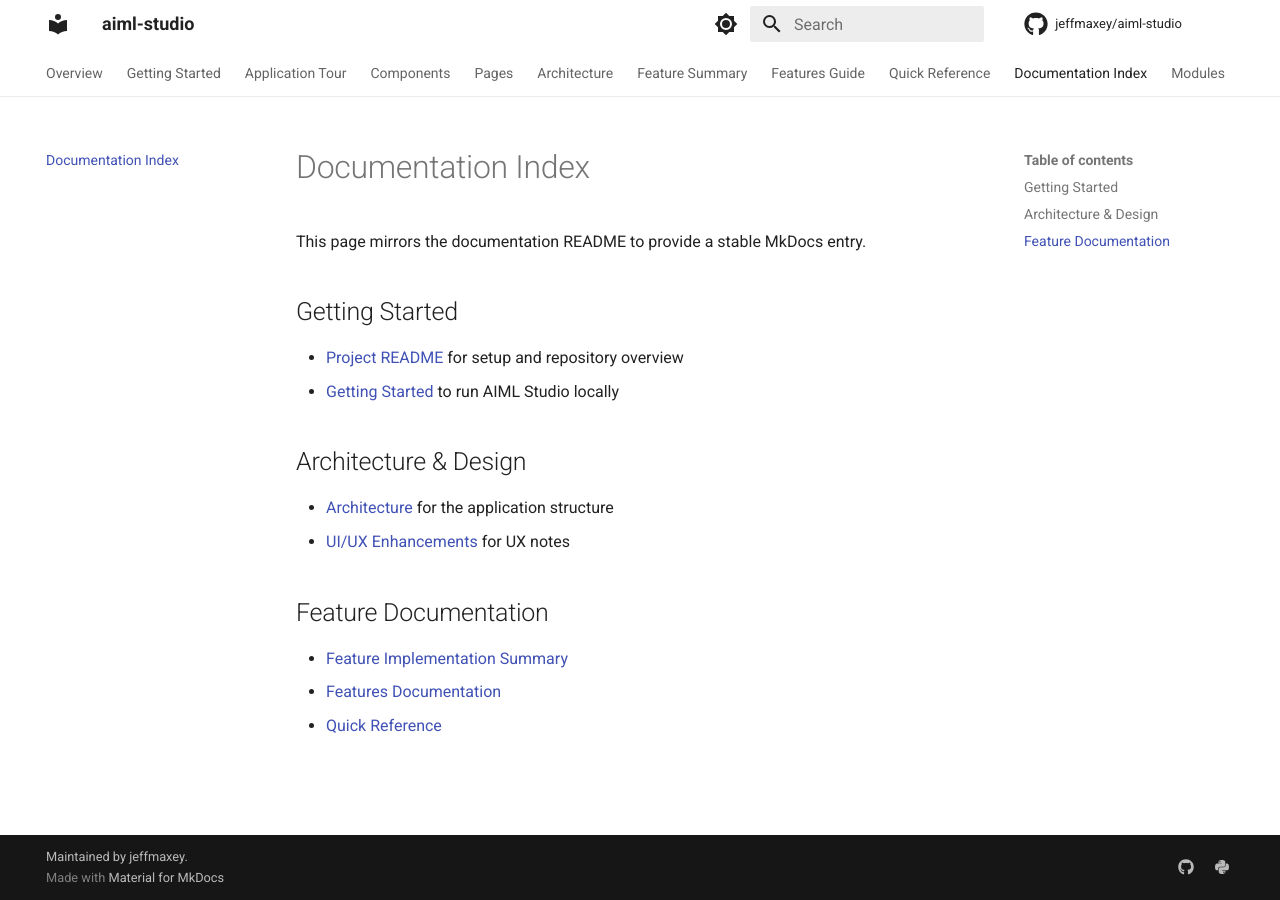
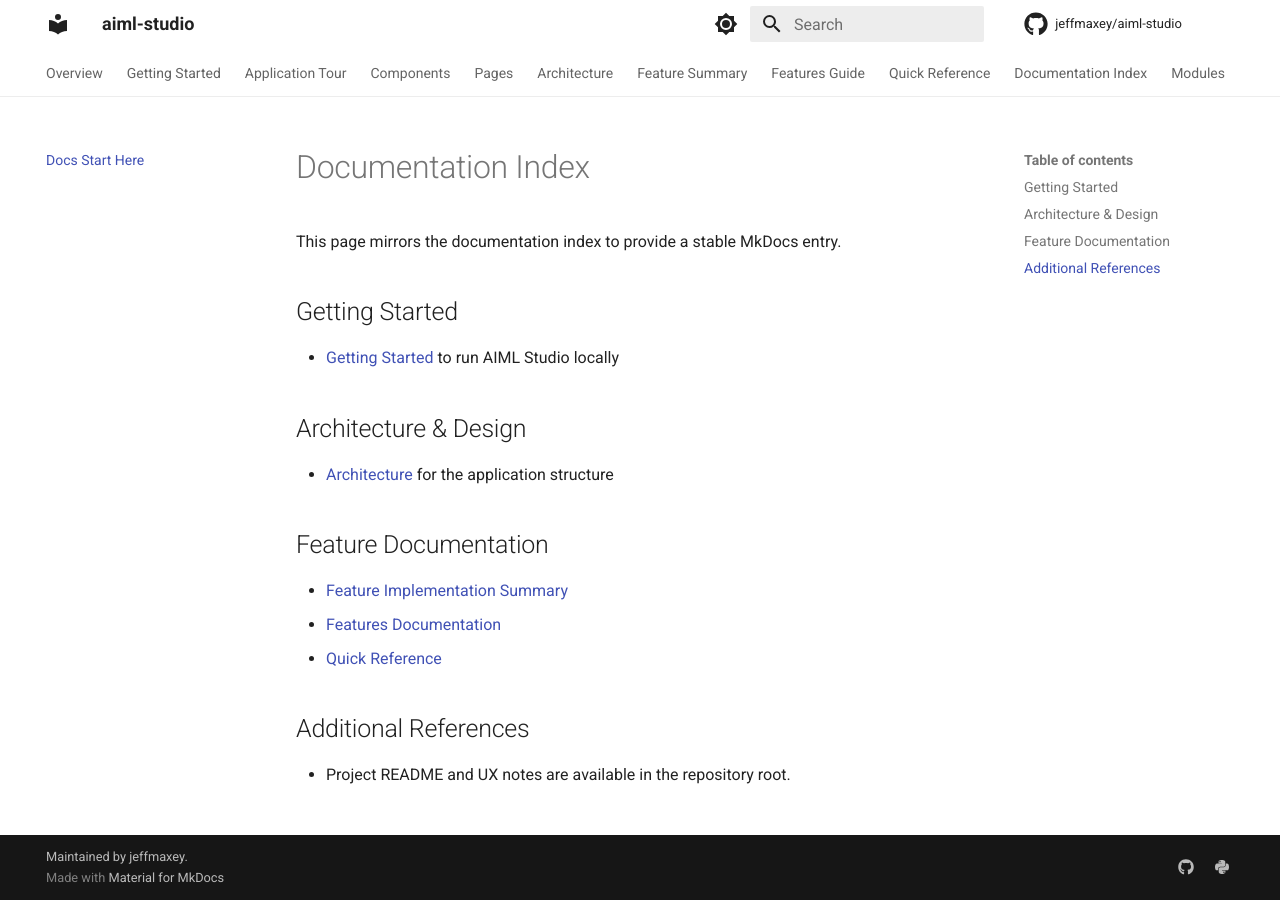
Before and after one commit to jeffmaxey/aiml-studio, an MkDocs documentation site: the page built from docs/docs-index.md, in a window 1280 px wide. Built offline with MkDocs 1.6.1 and Material for MkDocs 9.7.7, drawn with Linux system fonts in a browser that asks for light colours; comment, search, counter and statistics services are not loaded.

Commit message:
Finalize docs index and mkdocs nav
Co-authored-by: jeffmaxey <206414232+jeffmaxey@users.noreply.github.com>

```diff
--- a/docs/docs-index.md
+++ b/docs/docs-index.md
@@ -1,19 +1,21 @@
 # Documentation Index
 
-This page mirrors the documentation README to provide a stable MkDocs entry.
+This page mirrors the documentation index to provide a stable MkDocs entry.
 
 ## Getting Started
 
-- [Project README](https://github.com/jeffmaxey/aiml-studio) for setup and repository overview
 - [Getting Started](getting-started.md) to run AIML Studio locally
 
 ## Architecture & Design
 
 - [Architecture](ARCHITECTURE.md) for the application structure
-- [UI/UX Enhancements](https://github.com/jeffmaxey/aiml-studio/blob/main/UI_UX_ENHANCEMENTS.md) for UX notes
 
 ## Feature Documentation
 
 - [Feature Implementation Summary](FEATURE_IMPLEMENTATION_SUMMARY.md)
 - [Features Documentation](FEATURES_DOCUMENTATION.md)
 - [Quick Reference](QUICK_REFERENCE.md)
+
+## Additional References
+
+- Project README and UX notes are available in the repository root.
--- a/mkdocs.yml
+++ b/mkdocs.yml
@@ -6,7 +6,6 @@ site_author: Jeff Maxey
 edit_uri: edit/main/docs/
 repo_name: jeffmaxey/aiml-studio
 copyright: Maintained by <a href="https://jeffmaxey.com">jeffmaxey</a>.
-exclude_docs: README.md
 
 nav:
   - Overview: index.md
@@ -18,8 +17,10 @@ nav:
   - Feature Summary: FEATURE_IMPLEMENTATION_SUMMARY.md
   - Features Guide: FEATURES_DOCUMENTATION.md
   - Quick Reference: QUICK_REFERENCE.md
-  - Documentation Index: docs-index.md
+  - Documentation Index: README_INDEX.md
   - Modules: modules.md
+  - Docs Start Here: docs-index.md
+  - Screenshot Notes: assets/screenshots/README.md
 plugins:
   - search
   - mkdocstrings:
```
Also changed, not shown: IMPLEMENTATION_COMPLETE.md (+3 -3 lines), docs/README_INDEX.md (renamed from docs/README.md, +9 -8 lines), docs/app-tour.md (+1 -1 lines), docs/assets/screenshots/README.md (+3 -3 lines), docs/assets/screenshots/analytics-page.png (renamed from docs/assets/screenshots/analytics-overview.png).
